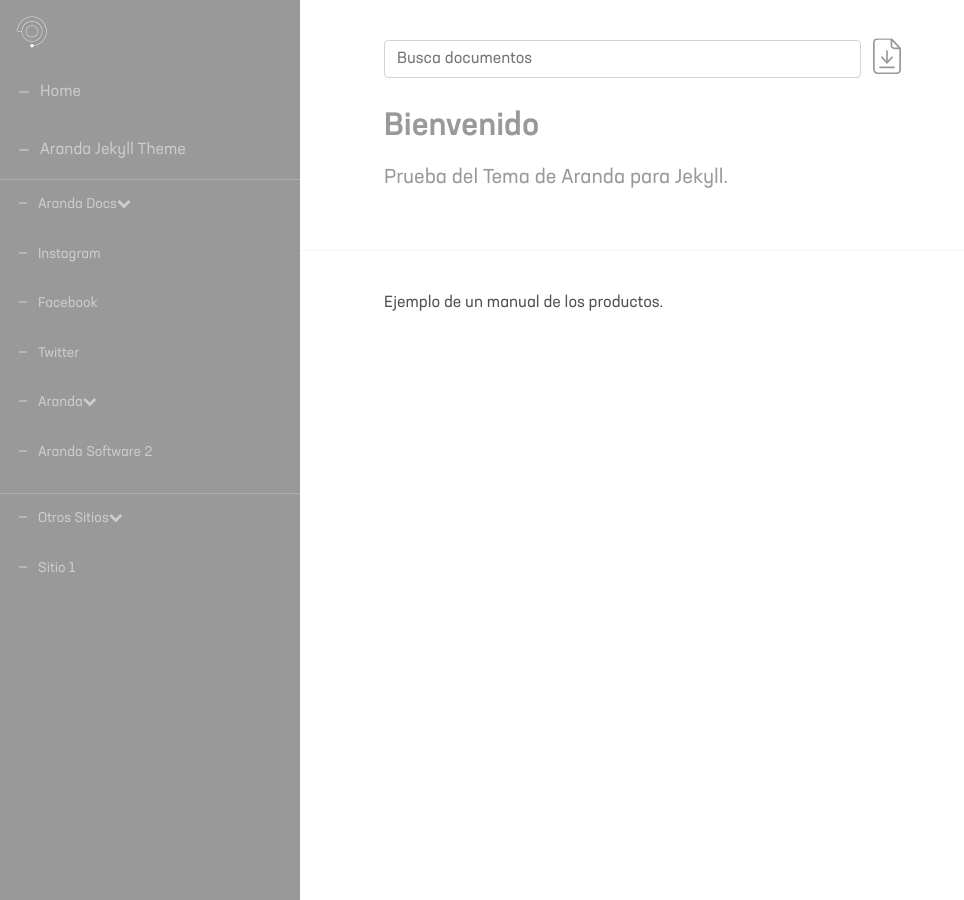
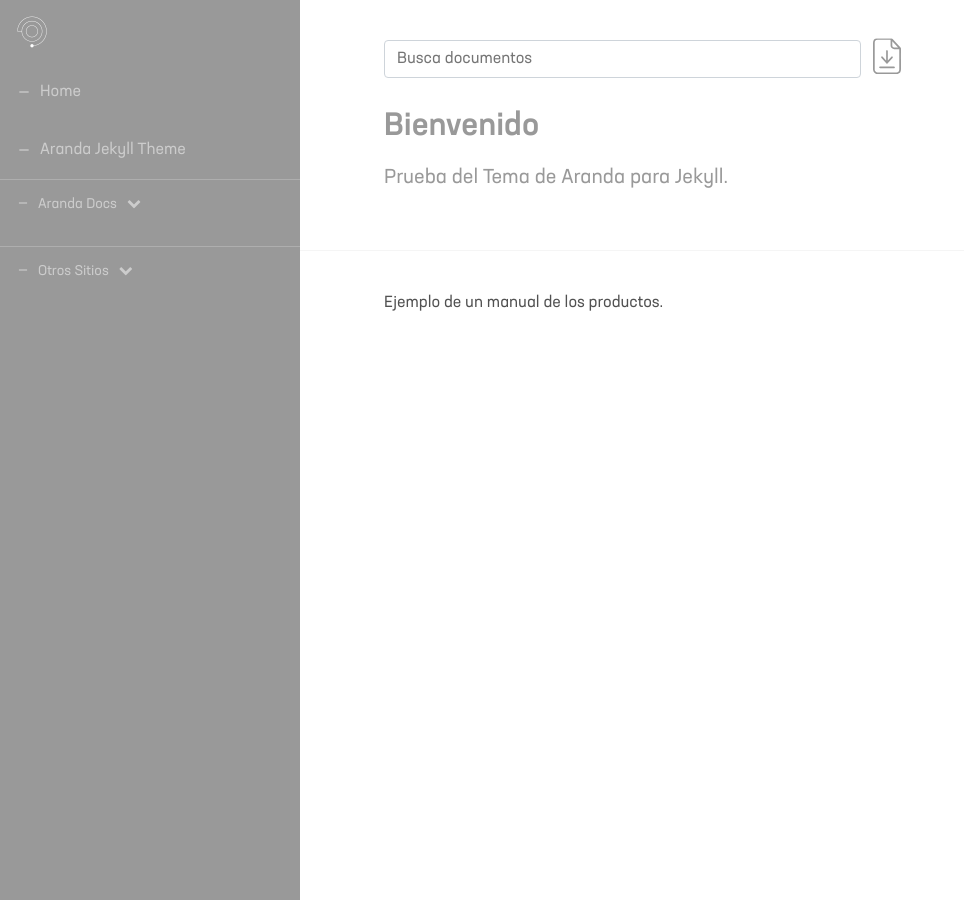
Before and after one commit to aranda-docs/aranda-jekyll-theme, a Jekyll site: the page built from docs/index.md, in a window 1280 px wide. Shown: the whole page, without its empty margins (0-964 px from the left). Built offline with Jekyll 4.4.1, drawn with Linux system fonts in a browser that asks for light colours; nearby versions of some CDN libraries.

Commit message:
Update _sidebar.scss

```diff
--- a/_sass/components/_sidebar.scss
+++ b/_sass/components/_sidebar.scss
@@ -29,6 +29,34 @@
 
 &::-webkit-scrollbar-button {
     display: none
+}
+
+.contenedor-menu .menu {
+  .icono {
+    &.izquierda {
+      float: left;
+      margin-right: 10px;
+    }
+
+    &.derecha {
+      float: right;
+      margin-left: 10px;
+    }
+  }
+
+  ul {
+    display: none;
+
+    li a {
+      background: #424242;
+      color: #e9e9e9;
+    }
+  }
+
+  .activado > a {
+    background: #1a95d5;
+    color: #fff;
+  }
 }
 
   ul,
```
